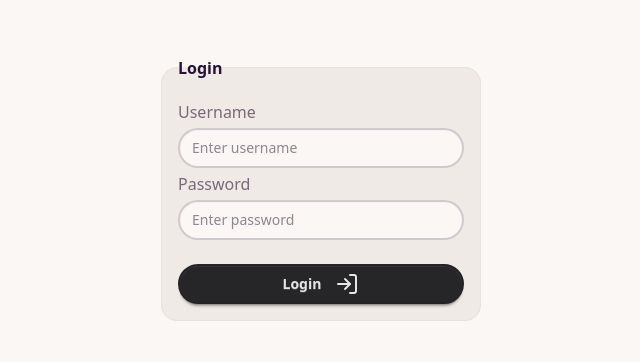
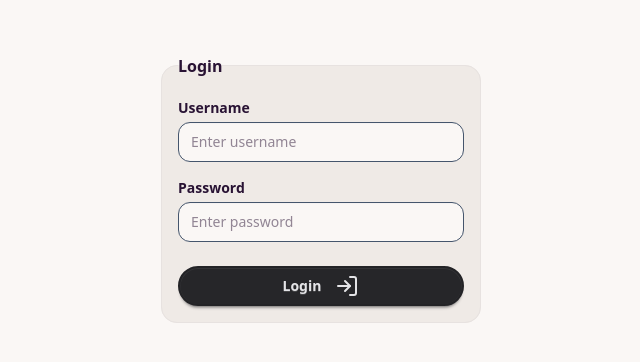
Before and after one commit to BabaHerons/react_projects, a React (Vite) app in the folder todo_v3/: page /login in a window 1280 px wide. Shown: the part 216-578 px from the top of the page, without its empty margins (319-959 px from the left). Built offline with nearby package versions, Linux system fonts and the light colour scheme.

Commit message:
feat: update FormField and InputField components for improved styling; adjust spacing in Login form

```diff
--- a/todo_v3/src/components/form/FormField.tsx
+++ b/todo_v3/src/components/form/FormField.tsx
@@ -11,7 +11,7 @@ export function FormField({ label, show_asterisk, error, children }: Props) {
   return (
     <div className="flex flex-col gap-1">
       {label && (
-        <label className="label">
+        <label className="font-bold text-sm">
           {label}{show_asterisk && <span className="text-red-500">*</span>}
         </label>
       )}
--- a/todo_v3/src/components/form/InputField.tsx
+++ b/todo_v3/src/components/form/InputField.tsx
@@ -22,10 +22,16 @@ export function InputField<T extends FieldValues>({
 
   return (
     <FormField label={label} show_asterisk={show_asterisk} error={errorMessage}>
+      {/* <input
+        type={type}
+        placeholder={placeholder}
+        className={`input ${errorMessage ? "input-error" : ""} ${className}`}
+        {...register(name, rules)}
+      /> */}
       <input
         type={type}
         placeholder={placeholder}
-        className={`input ${errorMessage ? "input-error" : ""} ${className}`}
+        className={`input pr-4 py-3 rounded-xl border border-slate-600 focus:ring-2 focus:border-transparent outline-none transition-all ${errorMessage ? "focus:ring-red-500" : ""} ${className}`}
         {...register(name, rules)}
       />
     </FormField>
--- a/todo_v3/src/pages/Login.tsx
+++ b/todo_v3/src/pages/Login.tsx
@@ -5,6 +5,7 @@ import type { LoginPayload } from "../api/auth/auth.types";
 import { InputField } from "../components/form/InputField";
 import { Button } from "../components/ui/Button";
 import { LogIn } from "lucide-react";
+// import { ConfirmButton } from "../components/ui/ConfirmButton";
 
 
 export default function Login() {
@@ -25,7 +26,7 @@ export default function Login() {
   return (
     <div className="flex justify-center items-center h-screen">
       <form onSubmit={handleSubmit(onsubmit)}>
-        <fieldset className="flex flex-col gap-1 bg-base-200 border-base-300 rounded-box w-xs border p-4">
+        <fieldset className="flex flex-col gap-4 bg-base-200 border-base-300 rounded-box w-xs border p-4">
           <legend className="fieldset-legend">Login</legend>
 
           {/* USERNAME */}
@@ -76,7 +77,7 @@ export default function Login() {
           <Button
             variant="neutral"
             isLoading={login.isPending}
-            className="mt-5"
+            className="mt-2"
             icon={<LogIn />}
             iconPosition="right"
           >
```
Also changed, not shown: todo_v3/src/components/ui/Button.tsx (+14 -0 lines).
